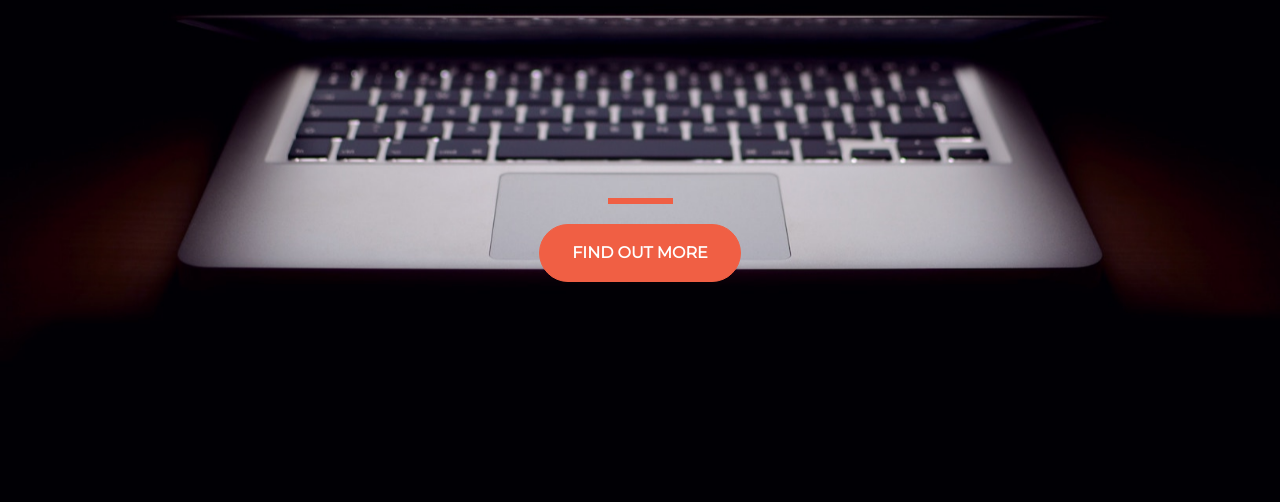
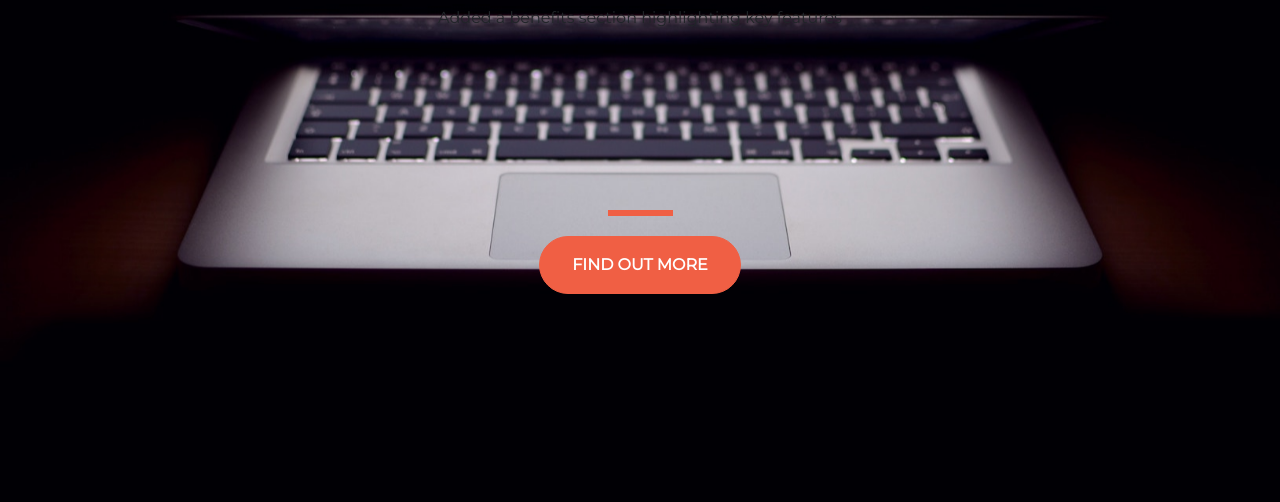
Before and after one commit to danemford/startup-of-the-year, a plain HTML site: page index.html in a window 1280 px wide. Shown: the part 298-800 px from the top of the page. Drawn offline with nearby package versions, Linux system fonts and the light colour scheme.

Commit message:
Added a benefits section highlighting key features

```diff
--- a/index.html
+++ b/index.html
@@ -22,6 +22,7 @@
           <header class="text-center" col-12>
             <h1><strong>THE BIGGEST STARTUP EVENT OF THE YEAR</strong></h1>
             <p>Implemented paragraph with a brief product description</p>
+            <section>Added a benefits section highlighting key features</section>
           </header>
           <div class="buffer" col-12></div>
           <section class="text-center" col-12>
```
